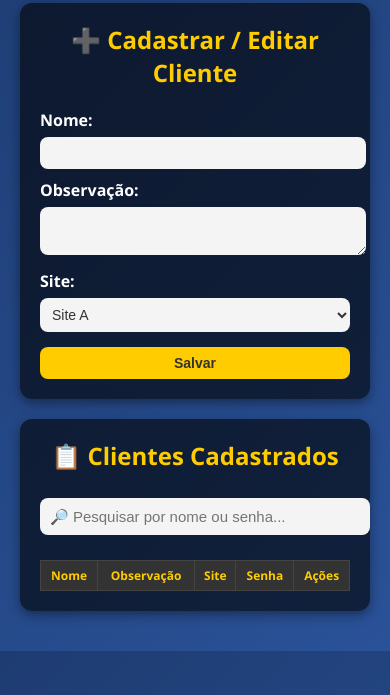
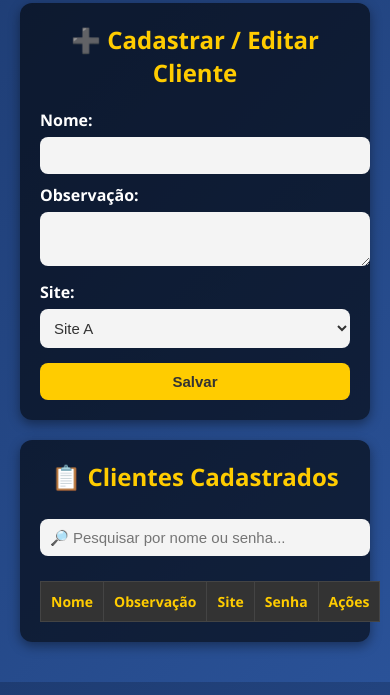
Before and after one commit to Isac-Arqueiro/senhas, a plain HTML site: page index.html in a window 390 px wide. Shown: the part 149-844 px from the top of the page. Drawn offline with Linux system fonts and the light colour scheme.

Commit message:
Update index.html

```diff
--- a/index.html
+++ b/index.html
@@ -91,10 +91,6 @@
       font-size: 15px;
       background: #f4f4f4;
       color: #333;
-    }
-    @media (max-width: 600px) {
-      th, td { font-size: 12px; padding: 6px; }
-      input, select, textarea, button { font-size: 14px; padding: 8px; }
     }
   </style>
 </head>
@@ -225,7 +221,6 @@
       const c = clientes[index];
       const mensagem = `🔑 Senha de acesso\n\n👤 Cliente: ${c.nome}\n🌐 Site: ${c.site}\n🔐 Senha: ${c.senha}\n📅 Válida até: 31/12`;
 
-      // Compartilhar no WhatsApp
       const url = "https://wa.me/?text=" + encodeURIComponent(mensagem);
       window.open(url, "_blank");
     }
```
